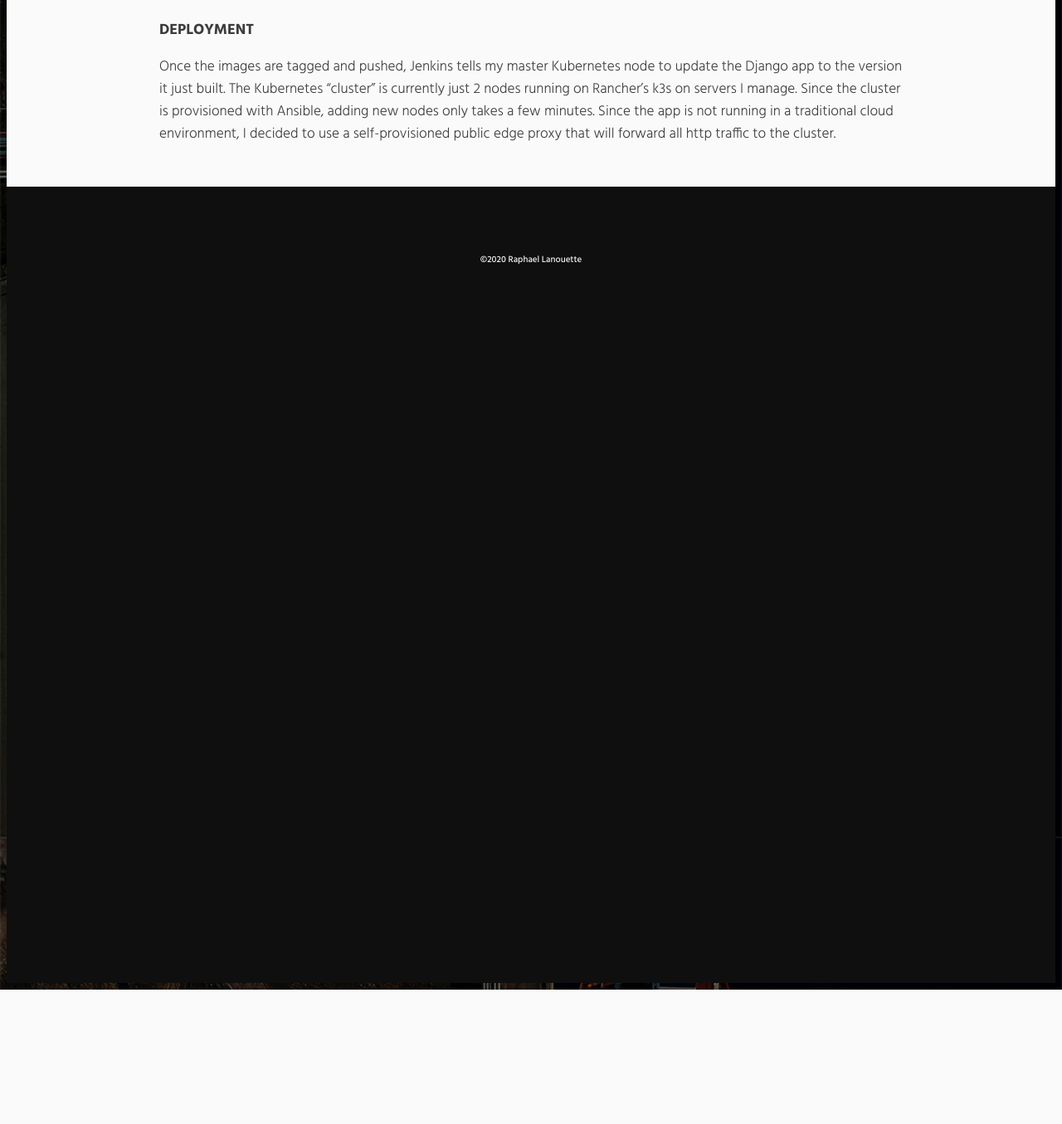
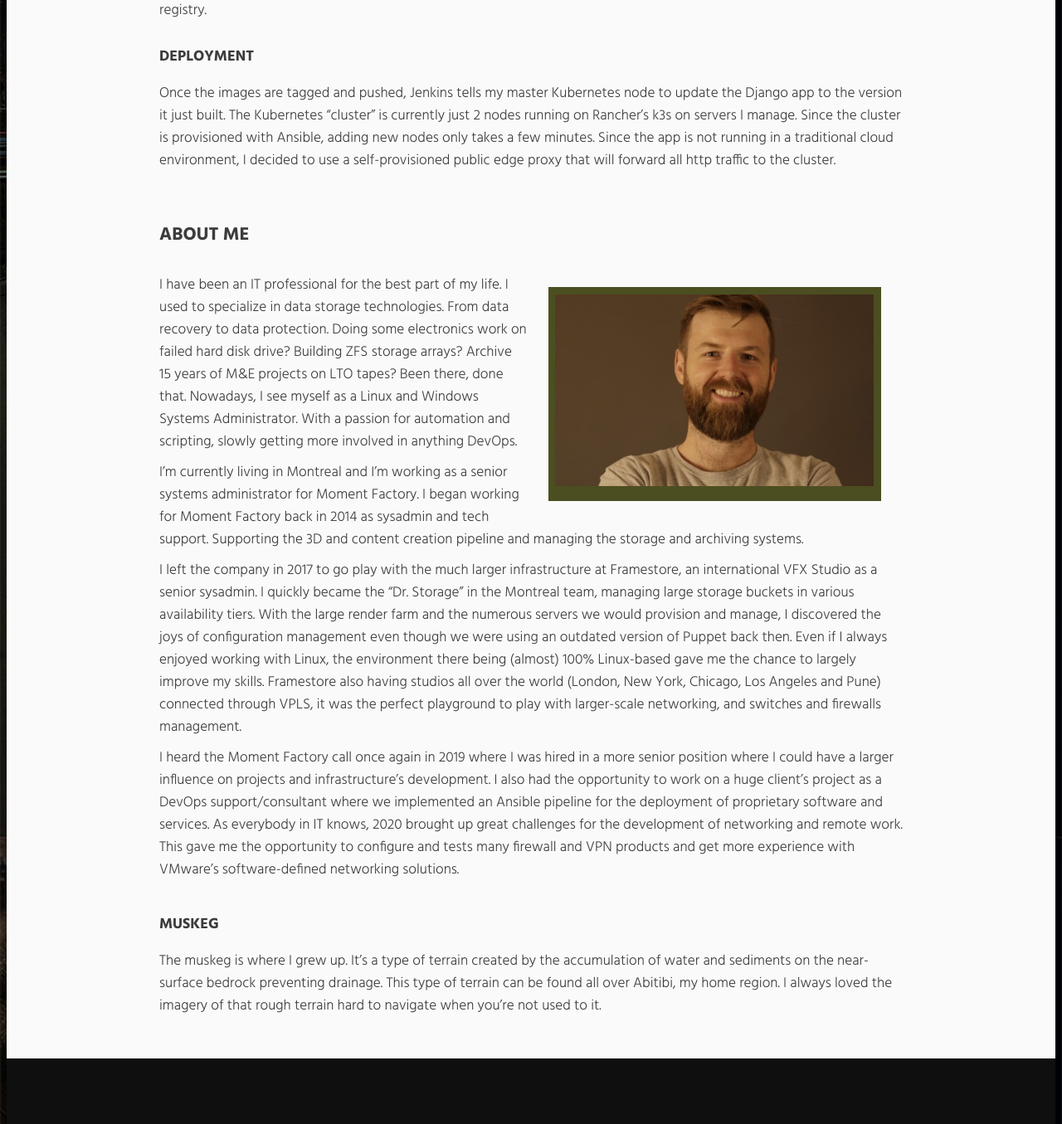
Before and after one commit to muskeg/devops-resume, a Django app: page / in a window 1280 px wide. Shown: the part 2403-3758 px from the top of the page at 83% size. Before the commit the page ends 3596 px from the top, so only its background shows below. Run offline with Django 3.2, Linux system fonts and the light colour scheme; parts of the project's set-up code (start-up, migrations or seed data) failed here and were passed over; some libraries are stand-ins or nearby versions.

Commit message:
about me

```diff
--- a/app/website/static/web/css/styles.css
+++ b/app/website/static/web/css/styles.css
@@ -152,6 +152,7 @@ a.anchor {
 
   h1 {
     font-size: 3.5vw;
+    margin: 6vh 0 3vh 0;
   }
 
   h2 {
@@ -173,6 +174,22 @@ a.anchor {
 
   .section_text {
     width: 70vw;
+  }
+
+  #raph_photo {
+    background-color: #4b4e20;
+    padding: 1%;
+    width: 30vw;
+    float: right;
+    margin: 2vh 2vw;
+  }
+
+  #raph_photo img {
+    width: 100%;
+  }
+
+  .float_break {
+    clear: both;
   }
 
   #footer_copyright {
--- a/app/website/templates/web/index.html
+++ b/app/website/templates/web/index.html
@@ -4,7 +4,7 @@
 {% block content %}
   <div id="header">
     <div id="header_content">
-      <div id="header_title"><a id="header_link" href="#top">muskegg.com</a></div>
+      <div id="header_title"><a id="header_link" href="#top">muskeg.dev</a></div>
       <div id="header_nav">
         <div><a href="#pipeline">pipeline</a></div>
         <div><a href="#raph">me</a></div>
@@ -18,7 +18,6 @@
     </div>
     <div class="section" id="section-website">
       <a class="anchor" name="pipeline"></a>
-      <a class="anchor" name="raph"></a>
       <a class="anchor" name="projects"></a>
       <div class="section_text">
         <h1>{{ section_pipeline_title }}</h1>
@@ -45,6 +44,22 @@
           {{ section_pipeline_deploy|paragraphs|safe }}
         </div>
       </div>
+      <a class="anchor" name="raph"></a>
+      <div class="section_text">
+        <h1>{{ section_raph_title }}</h1>
+        <div id="raph_intro" class="content_text">
+          <div id="raph_photo">
+            <img id="raph_photo_img" src="{% static 'web/img/picture-rlanouet.jpg' %}" />
+          </div>
+          <div id="raph_intro_text">
+            {{ section_raph_intro|paragraphs|safe }}
+          </div>
+        </div>
+        <div class="float_break"></div>
+        <h2>{{ section_raph_muskeg_title }}</h2>
+        <div id="raph_muskeg" class="content_text">
+          {{ section_raph_muskeg|paragraphs|safe }}
+      </div>
     </div>
   </div>
 {% endblock %}
--- a/app/website/views.py
+++ b/app/website/views.py
@@ -5,6 +5,7 @@ from django.http import HttpResponse
 # Create your views here.
 def index(request):
     footer_text = " "
+    # Content for pipeline section
     section_pipeline_title = "this website"
     section_pipeline_intro = """As I got more interested in DevOps, I decided to setup this website that would serve the double purpose of showing off some techniques and projects while effectively adding new tools to my skills set. My old portfolio was also over 10-year old and now largely irrelevant, it needed a refresh.
     The idea:
@@ -24,6 +25,19 @@ def index(request):
     section_pipeline_deploy_title = "Deployment"
     section_pipeline_deploy = """Once the images are tagged and pushed, Jenkins tells my master Kubernetes node to update the Django app to the version it just built. The Kubernetes “cluster” is currently just 2 nodes running on Rancher’s k3s on servers I manage. Since the cluster is provisioned with Ansible, adding new nodes only takes a few minutes. Since the app is not running in a traditional cloud environment, I decided to use a self-provisioned public edge proxy that will forward all http traffic to the cluster.
     """
+    # Content for 'raph' section
+    section_raph_title = "About me"
+    section_raph_intro = """I have been an IT professional for the best part of my life. I used to specialize in data storage technologies. From data recovery to data protection. Doing some electronics work on failed hard disk drive? Building ZFS storage arrays? Archive 15 years of M&E projects on LTO tapes? Been there, done that. Nowadays, I see myself as a Linux and Windows Systems Administrator. With a passion for automation and scripting, slowly getting more involved in anything DevOps.
+
+    I’m currently living in Montreal and I’m working as a senior systems administrator for Moment Factory. I began working for Moment Factory back in 2014 as sysadmin and tech support. Supporting the 3D and content creation pipeline and managing the storage and archiving systems.
+
+    I left the company in 2017 to go play with the much larger infrastructure at Framestore, an international VFX Studio as a senior sysadmin. I quickly became the “Dr. Storage” in the Montreal team, managing large storage buckets in various availability tiers. With the large render farm and the numerous servers we would provision and manage, I discovered the joys of configuration management even though we were using an outdated version of Puppet back then. Even if I always enjoyed working with Linux, the environment there being (almost) 100% Linux-based gave me the chance to largely improve my skills. Framestore also having studios all over the world (London, New York, Chicago, Los Angeles and Pune) connected through VPLS, it was the perfect playground to play with larger-scale networking, and switches and firewalls management.
+
+    I heard the Moment Factory call once again in 2019 where I was hired in a more senior position where I could have a larger influence on projects and infrastructure’s development. I also had the opportunity to work on a huge client’s project as a DevOps support/consultant where we implemented an Ansible pipeline for the deployment of proprietary software and services. As everybody in IT knows, 2020 brought up great challenges for the development of networking and remote work. This gave me the opportunity to configure and tests many firewall and VPN products and get more experience with VMware’s software-defined networking solutions.
+    """
+    section_raph_muskeg_title = "muskeg"
+    section_raph_muskeg = "The muskeg is where I grew up. It’s a type of terrain created by the accumulation of water and sediments on the near-surface bedrock preventing drainage. This type of terrain can be found all over Abitibi, my home region. I always loved the imagery of that rough terrain hard to navigate when you’re not used to it. "
+    # Content dictionnary
     content = {
         'section_pipeline_title': section_pipeline_title,
         'section_pipeline_intro': section_pipeline_intro,
@@ -35,6 +49,10 @@ def index(request):
         'section_pipeline_jenkins': section_pipeline_jenkins,
         'section_pipeline_deploy_title': section_pipeline_deploy_title,
         'section_pipeline_deploy': section_pipeline_deploy,
+        'section_raph_title': section_raph_title,
+        'section_raph_intro': section_raph_intro,
+        'section_raph_muskeg_title': section_raph_muskeg_title,
+        'section_raph_muskeg': section_raph_muskeg,
         'footer_text': footer_text
     }
     return render(request, 'web/index.html', content)
```
Also changed, not shown: app/website/static/web/img/picture-rlanouet.jpg (added).
